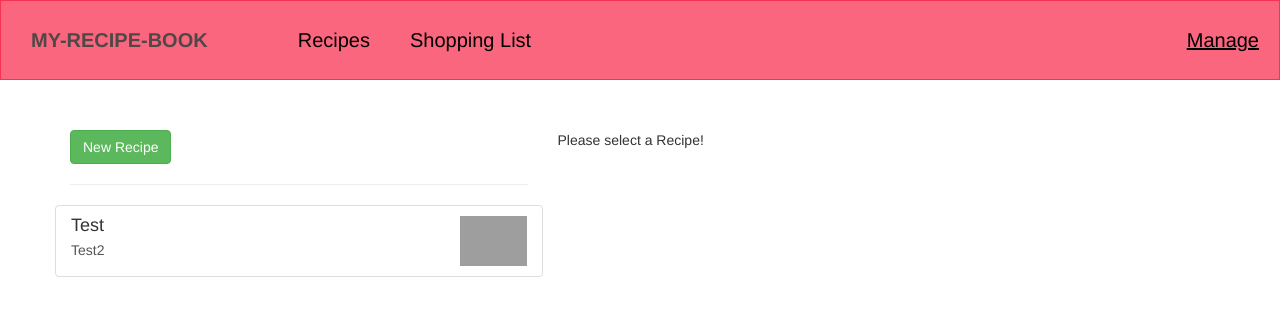
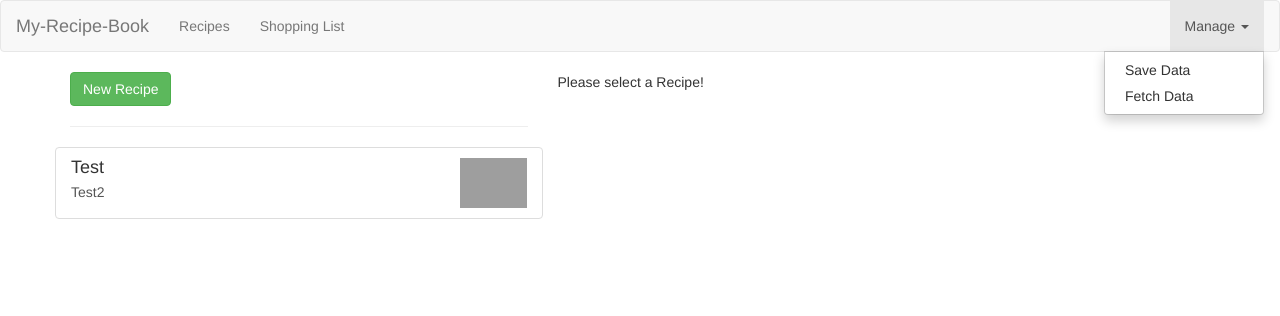
Before and after one commit to IvanEntwickler/my-recipe-book, an Angular app: page / in a window 1280 px wide. Both pictures are taken after a click on the button "Manage". Shown: the top 316 px of the page. Built offline with nearby package versions, Linux system fonts and the light colour scheme; grey boxes are pictures that could not be loaded.

Commit message:
fixed error in delete button function, commented out my scss file in the heading component to use bootstrap 3 dropdown functionality to build a attribute directive with HostListener an Hostbinding Decorator to toogle between open an closed dropdown.

```diff
--- a/src/app/app.component.html
+++ b/src/app/app.component.html
@@ -1,4 +1,6 @@
-<app-heading (linkEvent) = 'onNavigate($event)'></app-heading>
+<app-heading
+(linkEvent) = 'onNavigate($event)'
+></app-heading>
 <div class="container">
   <div class="row">
     <div class="col-md-12">
--- a/src/app/app.component.ts
+++ b/src/app/app.component.ts
@@ -1,5 +1,5 @@
 
-import { Component, Input } from '@angular/core';
+import { Component} from '@angular/core';
 
 @Component({
   selector: 'app-root',
@@ -15,4 +15,5 @@ export class AppComponent {
   }
 
 
+
 }
--- a/src/app/app.module.ts
+++ b/src/app/app.module.ts
@@ -13,6 +13,7 @@ import { RecipeDetailComponent } from './recipes/recipe-detail/recipe-detail.com
 import { ShoppingListComponent } from './shopping-list/shopping-list.component';
 import { ShoppingEditComponent } from './shopping-list/shopping-edit/shopping-edit.component';
 import { HeadingComponent } from './heading/heading.component';
+import { DropdownDirective } from './shared/dropdowndirective.directive';
 
 
 
@@ -26,6 +27,7 @@ import { HeadingComponent } from './heading/heading.component';
     ShoppingListComponent,
     ShoppingEditComponent,
     HeadingComponent,
+    DropdownDirective,
   ],
   imports: [
     BrowserModule,
--- a/src/app/heading/heading.component.html
+++ b/src/app/heading/heading.component.html
@@ -1,4 +1,4 @@
-<nav class="navigation-bar">
+<!-- <nav class="navigation-bar">
   <div class="navigation-bar__header">
     <a href='#' class="navigation-bar__header-brand">My-Recipe-Book</a>
   </div>
@@ -15,11 +15,47 @@
     </ul>
   </div>
 
-    <div class="navigation-bar__manage">
+    <div class="navigation-bar__manage" >
       <ul>
-        <li class="navigation-bar__manage-dropdown">
-          <a href="#" class="navigation-bar__manage-dropdown-toggle">Manage</a>
+        <li class="dropdown"  style="list-style:none; font-size: 2rem;">
+          <a
+          href="#"
+          class="dropdown-toggle"
+          role="group"
+          style="text-decoration:none; color:black;"
+          >
+          Manage <span class=caret></span>
+        </a>
+        </li>
+        <ul class="dropdown-menu">
+          <li><a href="#">Save Data</a></li>
+          <li><a href="#">Fetch Data</a></li>
+        </ul>
+      </ul>
+  </div>
+</nav> -->
+<nav class='navbar navbar-default'>
+  <div class="container-fluid">
+    <div class="navbar-header">
+      <a href='#' class='navbar-brand'>My-Recipe-Book</a>
+    </div>
+
+    <div class="collapse navbar-collapse">
+      <ul class="nav navbar-nav">
+        <li><a href='#' (click)="onClickHref('recipe')">Recipes</a></li>
+        <li><a href='#' (click)="onClickHref('shopping-list')">Shopping List</a></li>
+      </ul>
+
+      <ul class="nav navbar-nav navbar-right">
+        <li class='dropdown' appDropdown>
+          <a href='#' class='dropdown-toggle' role='button'>Manage <span class='caret'></span></a>
+          <ul class='dropdown-menu'>
+            <li><a href='#'>Save Data</a></li>
+            <li><a href='#'>Fetch Data</a></li>
+          </ul>
         </li>
       </ul>
+
+    </div>
   </div>
 </nav>
--- a/src/app/heading/heading.component.scss
+++ b/src/app/heading/heading.component.scss
@@ -71,20 +71,12 @@
 
 
 
-    .navigation-bar__manage-dropdown {
+    .navigation-bar__manage-dropdown{
       display: flex;
-      font-size: 2rem;
-      list-style: none;
+
       align-items: center;
-
-      a{
-        color: black;
-      }
-
-    }
-    .navigation-bar__manage-dropdown-toggle {
-      font-size: 2rem;
 
     }
 
+
 }
--- a/src/app/recipes/recipe-detail/recipe-detail.component.html
+++ b/src/app/recipes/recipe-detail/recipe-detail.component.html
@@ -15,7 +15,7 @@
 </div>
 <div class="row">
   <div class="col-xs-12">
-   <div class="btn-group">
+   <div appDropdown class="btn-group">
      <button
      type='button'
      class='btn btn-primary dropdown-toggle'
--- /dev/null
+++ b/src/app/shared/dropdowndirective.directive.ts
@@ -0,0 +1,12 @@
+import { Directive, HostListener, HostBinding, ElementRef } from '@angular/core';
+
+@Directive({
+  selector: '[appDropdown]'
+})
+export class DropdownDirective {
+  @HostBinding('class.open') isOpen = false;
+  @HostListener('document:click', ['$event']) toggleOpen(event: Event) {
+    this.isOpen = this.elRef.nativeElement.contains(event.target) ? !this.isOpen : false;
+  }
+  constructor(private elRef: ElementRef) {}
+}
--- a/src/app/shopping-list/shopping-edit/shopping-edit.component.ts
+++ b/src/app/shopping-list/shopping-edit/shopping-edit.component.ts
@@ -10,7 +10,7 @@ export class ShoppingEditComponent implements OnInit {
   @ViewChild ('nameInput', {static: true}) nameInput: ElementRef;
   @ViewChild ('amountInput', {static: true}) amountInput: ElementRef;
   @Output() createIngredient = new EventEmitter<Ingredient>();
-  @Output() deleteIngredient = new EventEmitter<void>();
+  @Output() deleteIngredient = new EventEmitter<null>();
 
   constructor() { }
 
@@ -26,7 +26,7 @@ export class ShoppingEditComponent implements OnInit {
   }
 
   onClickDelete() {
-    return this.deleteIngredient.emit();
+    return this.deleteIngredient.emit(null);
   }
 
 }
--- a/src/app/shopping-list/shopping-list.component.html
+++ b/src/app/shopping-list/shopping-list.component.html
@@ -2,7 +2,7 @@
   <div class="col-xs-10">
     <app-shopping-edit
     (createIngredient)= "onAddIngredients($event)"
-    (deleteIngredient)= "onDeleteIngredients($event)"
+    (deleteIngredient)= "onDeleteIngredients()"
 
     ></app-shopping-edit>
     <hr>
```
